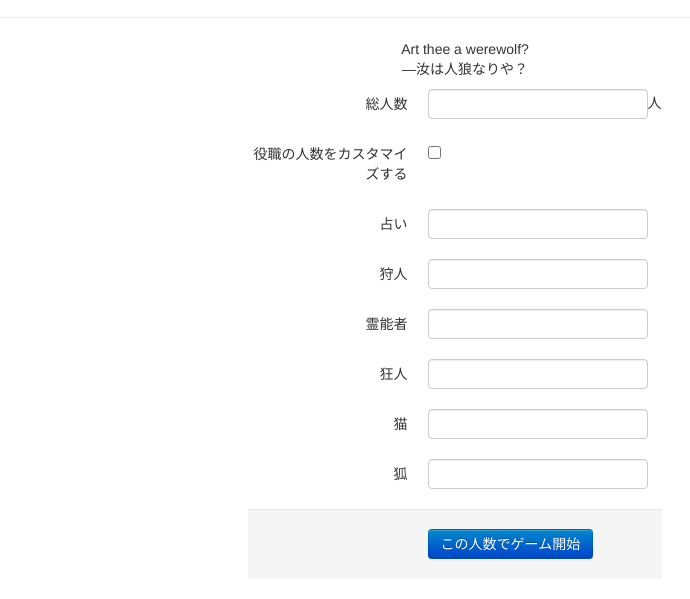
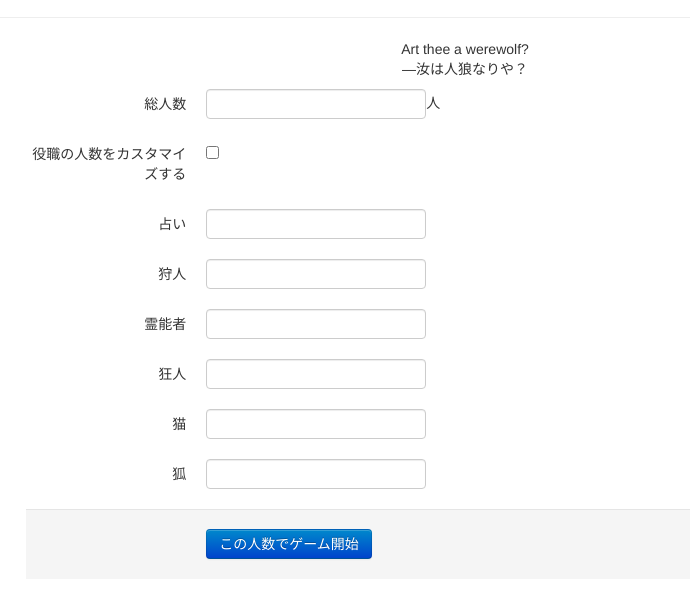
Before and after one commit to Ringo1125/jinroh, a plain HTML site: page jinroh/jinroh/index.html in a window 1280 px wide. Shown: the part 53-652 px from the top of the page, without its empty margins (175-865 px from the left). Drawn offline with Linux system fonts and the light colour scheme.

Commit message:
中央ぞろえのデザインを改善

```diff
--- a/jinroh/jinroh/index.html
+++ b/jinroh/jinroh/index.html
@@ -20,7 +20,7 @@
 </header>
 <div class="row">
 <div class="row-fluid">
-<div id="config" class="span4 offset4">
+<div id="config" class="span8 offset2">
 	<form action="#" class="form-horizontal">
 		<fieldset class="">
 			<div class="control-group">
```
